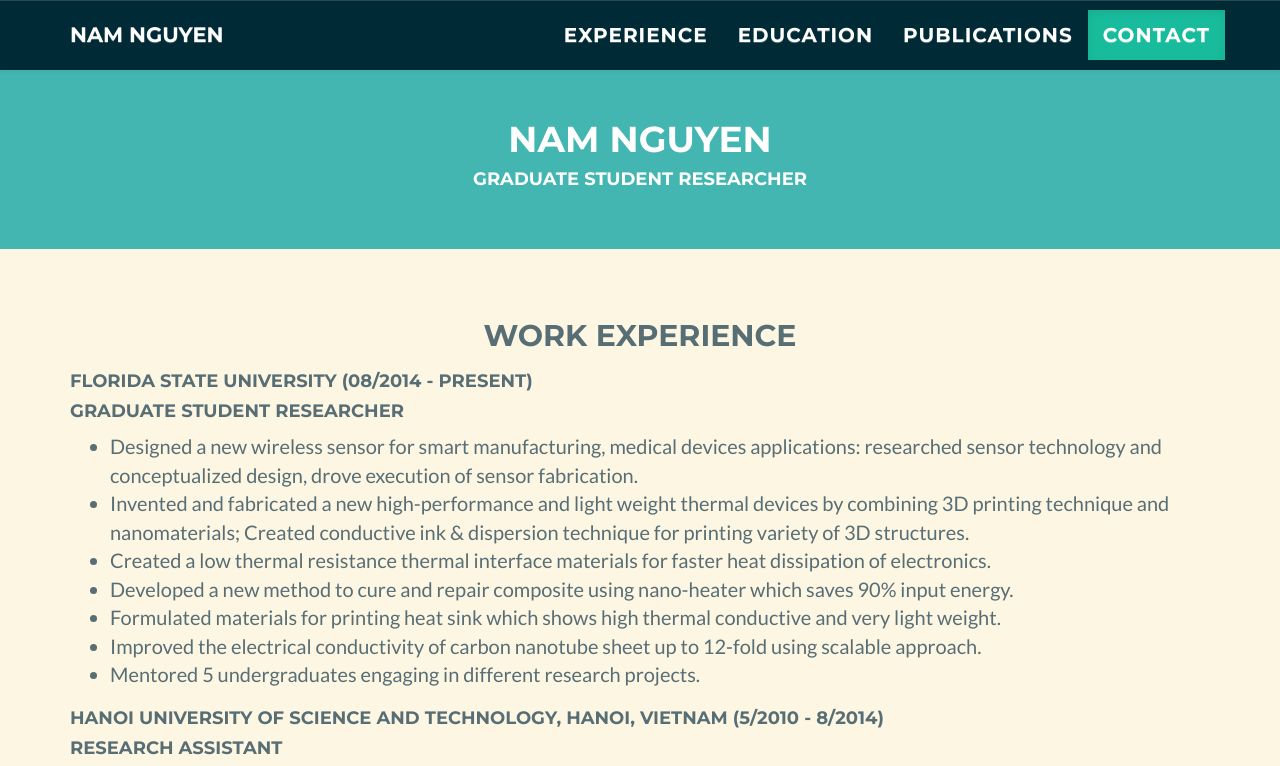
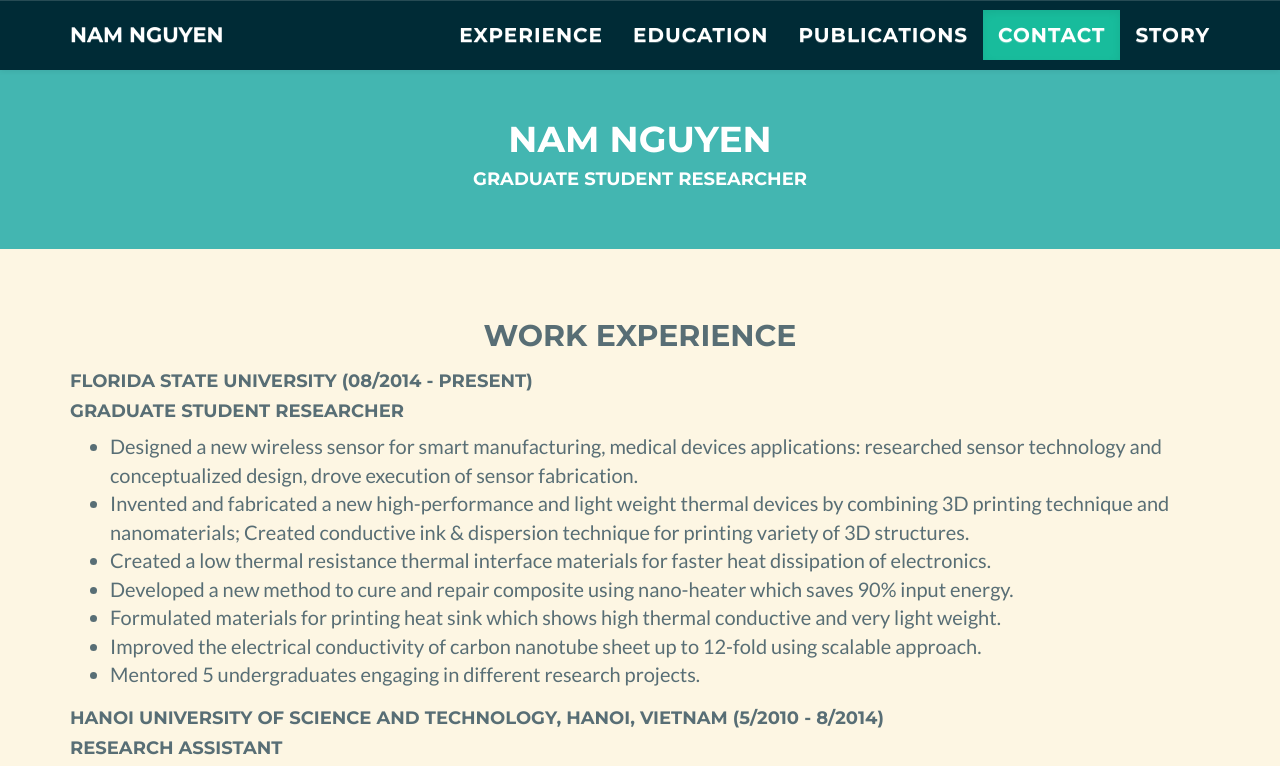
Before and after one commit to namcao123/namcao123.github.io, a website: page index.html in a window 1280 px wide. Shown: the top 766 px of the page. Drawn offline with nearby package versions, Linux system fonts and the light colour scheme.

Commit message:
Add Story Tab

```diff
--- a/index.html
+++ b/index.html
@@ -63,6 +63,9 @@
           </li>
           <li data-toggle="collapse" data-target=".navbar-collapse.in">
             <a href="#contact">Contact</a>
+          </li>
+          <li data-toggle="collapse" data-target=".navbar-collapse.in">
+            <a href="Story.html">Story</a>
           </li>
         </ul>
       </div>
```
Also changed, not shown: Story.html (added, +1 -0 lines).
